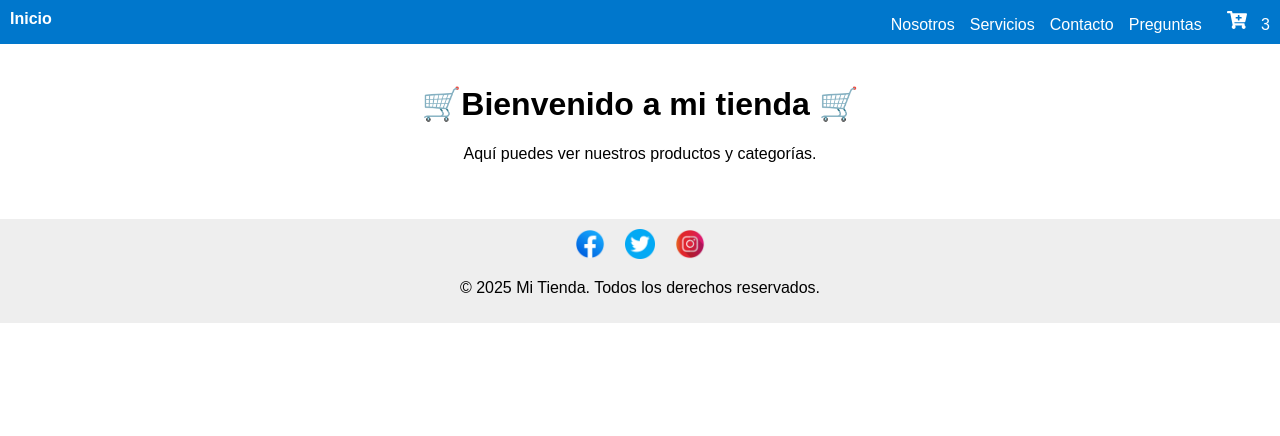
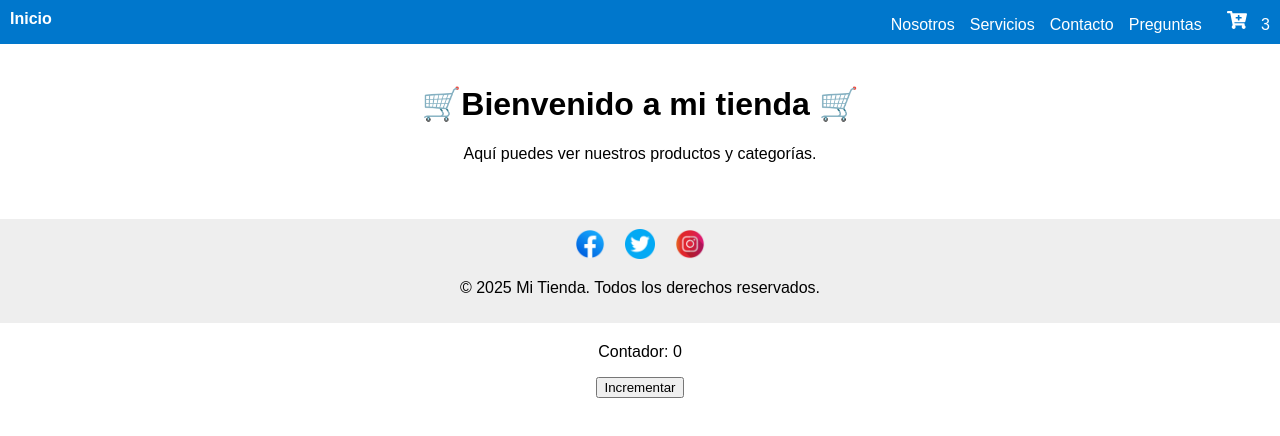
Before and after one commit to DBMiguel/Mod03MiguelD, a React (Vite) app: page / in a window 1280 px wide. Shown: the top 436 px of the page. Built offline with nearby package versions, Linux system fonts and the light colour scheme.

Commit message:
Agregando boton incrementar

```diff
--- a/src/App.jsx
+++ b/src/App.jsx
@@ -1,16 +1,27 @@
-import React from "react";
+import React, { useState } from "react";
 import Navbar from "./components/Navbar";
 import Container from "./components/Container";
 import Footer from "./components/Footer";
 
 function App() {
+  const [counter, setCounter] = useState(0);
+
+  const handleIncrementCounter = () => {
+    console.log("Botón clic");
+    setCounter(counter + 1);
+  };
+
   return (
     <div>
       <Navbar />
       <Container />
       <Footer />
+
+      <div style={{ textAlign: "center", marginTop: "20px" }}>
+        <p>Contador: {counter}</p>
+        <button onClick={handleIncrementCounter}>Incrementar</button>
+      </div>
     </div>
-
   );
 }
 
```
